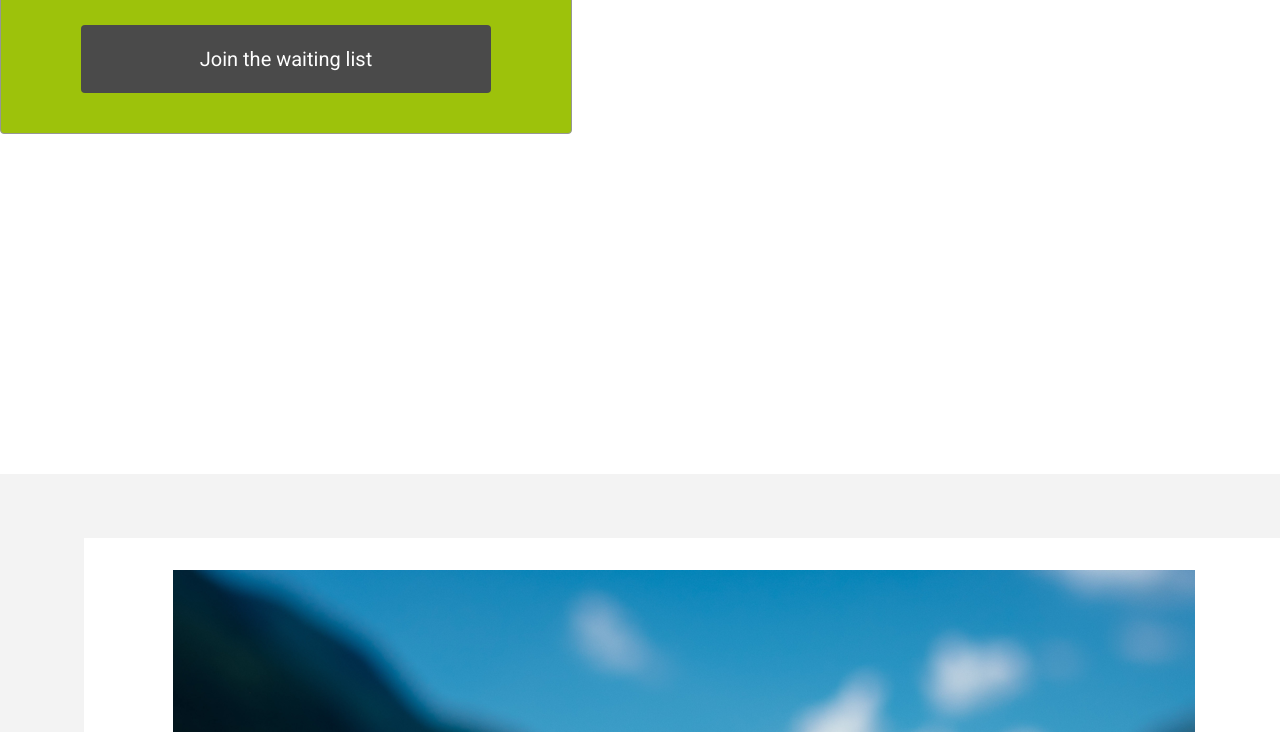
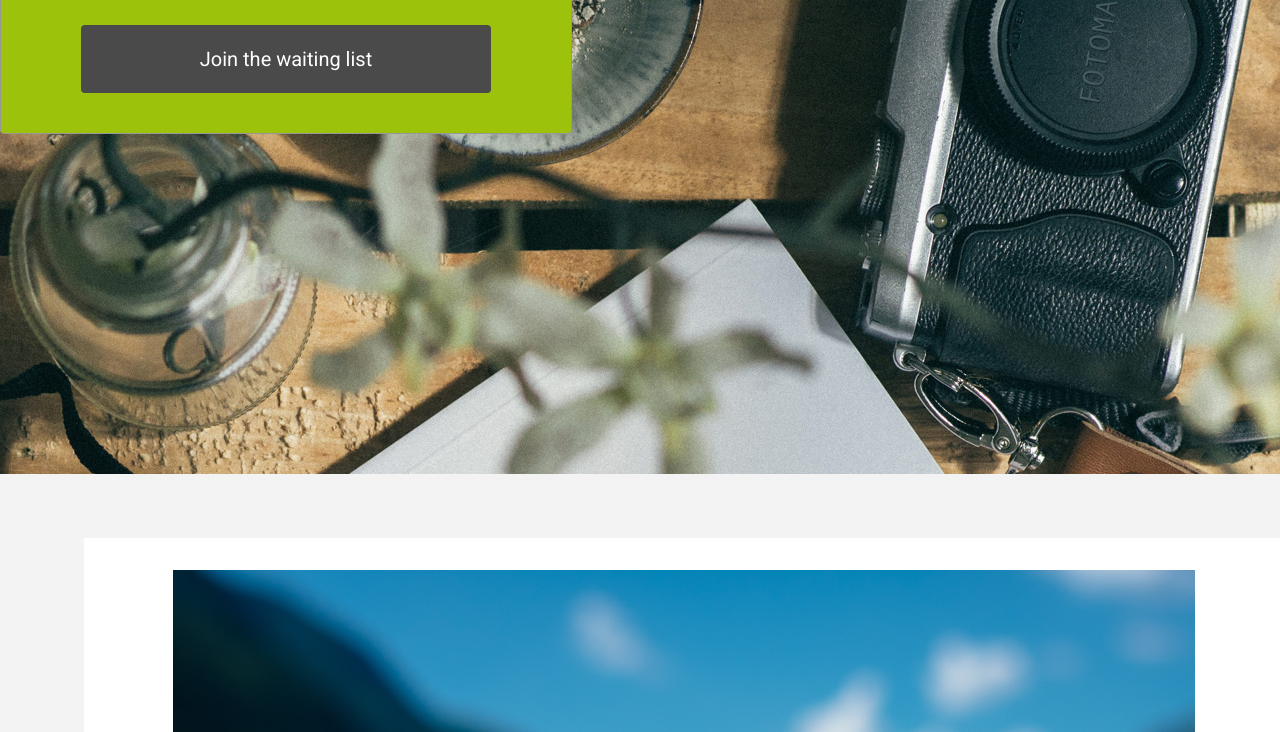
Before and after one commit to 9sara0/fotomatic, a plain HTML site: page index.html in a window 1280 px wide. Shown: the part 307-1039 px from the top of the page. Drawn offline with Linux system fonts and the light colour scheme; files whose address does not match are found by name; a web font is replaced by a local one.

Commit message:
CSS: Add background image to 'sign-up-section'

```diff
--- a/resources/css/style.css
+++ b/resources/css/style.css
@@ -118,6 +118,10 @@ header .mobile {
   justify-content: flex-start;
   align-items: flex-start;
   height: 43.5rem;
+  background-image: url("../images/banner-landingpage.jpg");
+  background-repeat: no-repeat;
+  background-position: center;
+  background-size: cover;
 }
 
 #sign-up-cta {
```
